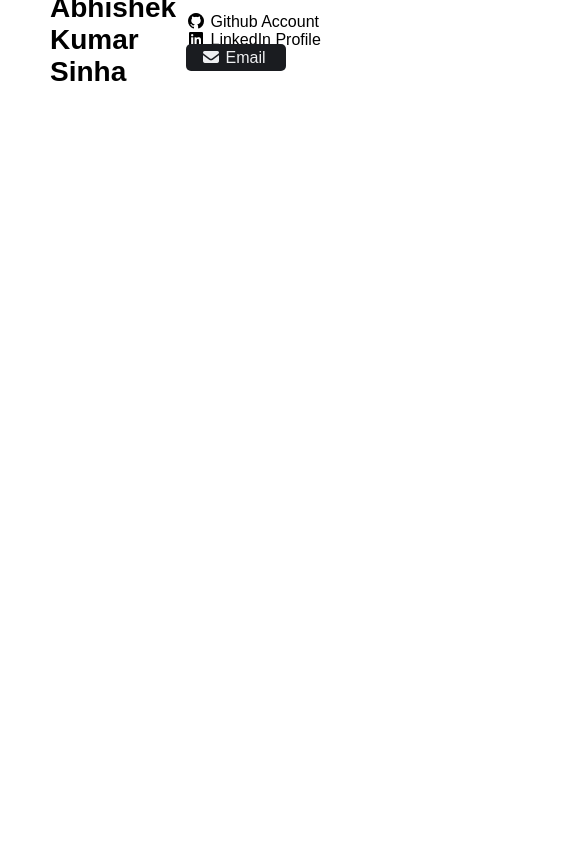
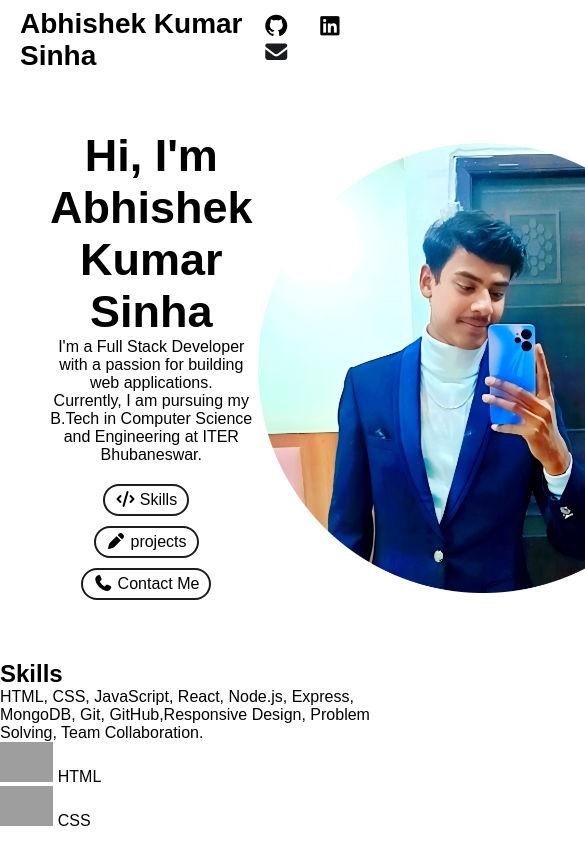
Before and after one commit to abhiishekkrsinha/Abhishek-Portfolio, a plain HTML site: page index.html in a window 390 px wide. Shown: the top 844 px of the page, 585 px wide, since content can reach past the window. Drawn offline with Linux system fonts and the light colour scheme; grey boxes are pictures that could not be loaded.

Commit message:
Add hero section and skills to homepage
Introduced a hero section with profile image and introductory text to index.html, updated LinkedIn profile link, and added a skills section. Updated style.css with new styles for the hero section, improved navigation styling, and added responsive design adjustments. Added cropped_circle_image.png for profile display.

```diff
--- a/index.html
+++ b/index.html
@@ -20,7 +20,7 @@
                 <span>Github Account</span>
             </a>
 
-            <a href="https://www.linkedin.com/in/abhishek-kumar-sinha-3b4b6215b/" target="_blank" rel="noopener noreferrer">
+            <a href="https://www.linkedin.com/in/abhishek-kumar-sinha012/" target="_blank" rel="noopener noreferrer">
                 <i class="fab fa-linkedin"></i>
                 <span>LinkedIn Profile</span>
             </a>
@@ -33,9 +33,52 @@
     </nav>
     <main>
         <!-- Hero Section -->
-        <section></section>
+        <section class="hero-section">
+            <div class="text">
+                <h2>Hi, I'm Abhishek Kumar Sinha</h2>
+                <p>I'm a Full Stack Developer with a passion for building web applications.</p>
+                <p>Currently, I am pursuing my B.Tech in Computer Science and Engineering at ITER Bhubaneswar.</p>
+
+              <div class="links">
+                <a href="#skills">
+                    <i class="fas fa-code"></i>
+                    <span>Skills</span>
+                </a>
+
+                <a href="#projects">
+                    <i class="fa-solid fa-pen"></i>
+                    <span>projects</span>
+                </a>
+                <a href="#contact">
+                    <i class="fas fa-phone"></i>
+                    <span>Contact Me</span>
+                </a>
+              </div>
+            </div>
+
+            <div class="image">
+                <img src="cropped_circle_image.png" height="450"
+                alt="Abhishek Kumar Sinha">
+            </div>
+        </section>
+
         <!-- skills Section -->
-        <section id="skills"></section>
+        <section id="skills">
+            <h2>Skills</h2>
+            <div class="text">
+                <p>HTML, CSS, JavaScript, React, Node.js, Express, MongoDB, Git, GitHub,Responsive Design, Problem Solving, Team Collaboration.</p>
+            </div>
+            <div class="cells">
+                <div class="cell">
+                     <img src="https://upload.wikimedia.org/wikipedia/commons/thumb/6/61/HTML5_logo_and_wordmark.svg/1024px-HTML5_logo_and_wordmark.svg.png?20170517184425" height="40" alt="Html">
+                    <span>HTML</span>
+                </div>
+                <div class="cell">
+                     <img src="https://upload.wikimedia.org/wikipedia/commons/thumb/d/d5/CSS3_logo_and_wordmark.svg/960px-CSS3_logo_and_wordmark.svg.png?20160530175649" height="40" alt="css">
+                    <span>CSS</span>
+                </div>
+            </div>
+        </section>
         <!-- Project Section -->
         <section id="projects"></section>
         <!-- Contact Section -->
--- a/style.css
+++ b/style.css
@@ -43,7 +43,73 @@ nav .right a:last-child {
     background-color: var(--text-color);
     padding:5px 15px ;
     border-radius: 5px;
+    margin-bottom: 10px;
 }
 nav .right a span{
+    display: inline-block;
     margin-right: 5px;
+    margin-bottom: 15px;
+
 }
+
+/* section 1:hero*/
+.hero-section{
+    display: flex;
+    justify-content: space-between;
+    align-items: center;
+    padding: 0 50px;
+    margin: 50px 0;
+   gap: 5px;
+
+}
+.hero-section .text{
+    flex: 5;
+}
+.hero-section .image{
+    flex: 1;
+}
+.hero-section .text h2{
+    font-size: 45px;
+}
+.hero-section .text .links{
+    margin-top: 20px;
+}
+.hero-section .text .links a{
+    display: inline-block;
+    padding: 5px 10px;
+    border: 2px solid var(--text-color);
+    border-radius: 50px;
+    margin-right: 10px;
+    margin-bottom: 10px;
+}
+.hero-section .text .links a:hover{
+    background-color: var(--text-color);
+    color: var(--background-color);
+
+}
+
+@media(max-width:700px){
+    .hero-section{
+        flex-direction: column reverse;
+        text-align: center;
+
+    }
+
+}
+
+@media(max-width:600px){
+    nav{
+        padding: 0 20px;
+    }
+    nav .right a{
+        font-size: 22px;
+    }
+    nav .right a:last-child {
+        color: var(--text-color);
+        background-color: transparent;
+        padding: 0;
+    }
+    nav .right a span{
+        display: none;
+    }
+}
```
Also changed, not shown: cropped_circle_image.png (added).
